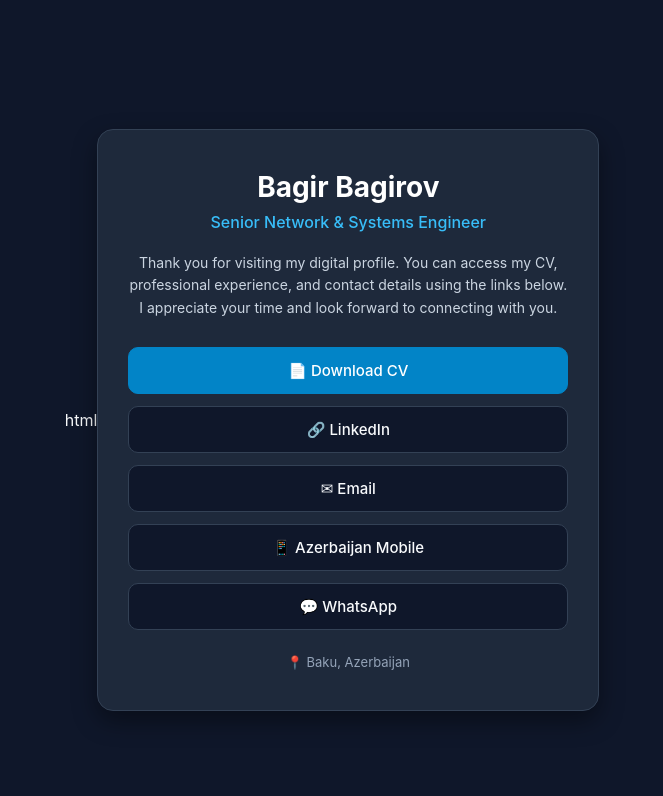
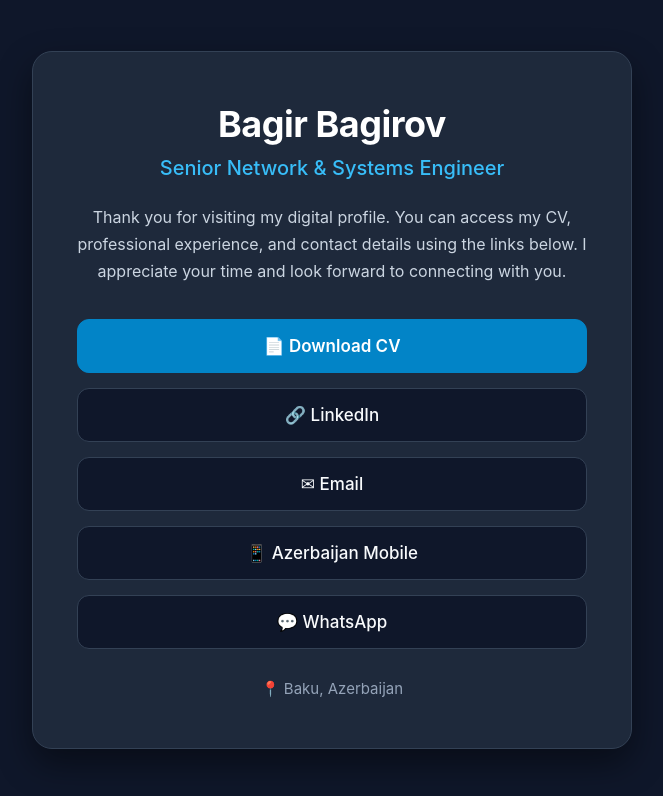
Before and after one commit to bagirbagirov/bagirbagirov.github.io, a plain HTML site: page index.html in a window 1280 px wide. Shown: the whole page, without its empty margins (308-971 px from the left). Drawn offline with Linux system fonts and the light colour scheme.

Commit message:
Update index.html

```diff
--- a/index.html
+++ b/index.html
@@ -1,4 +1,3 @@
-html
 <!DOCTYPE html>
 <html lang="en">
 <head>
@@ -6,6 +5,9 @@ html
     <meta name="viewport" content="width=device-width, initial-scale=1.0">
     <title>Bagir Bagirov | Senior Network & Systems Engineer</title>
     <style>
+        * {
+            box-sizing: border-box;
+        }
         body {
             font-family: -apple-system, BlinkMacSystemFont, "Segoe UI", Roboto, Helvetica, Arial, sans-serif;
             background-color: #0f172a;
@@ -15,49 +17,50 @@ html
             align-items: center;
             min-height: 100vh;
             margin: 0;
-            padding: 20px;
+            padding: 24px;
         }
         .card {
             background-color: #1e293b;
-            border-radius: 16px;
-            padding: 40px 30px;
-            max-width: 440px;
+            border-radius: 20px;
+            padding: 50px 44px;
+            max-width: 600px;
             width: 100%;
             text-align: center;
-            box-shadow: 0 10px 25px rgba(0, 0, 0, 0.4);
+            box-shadow: 0 15px 35px rgba(0, 0, 0, 0.45);
             border: 1px solid #334155;
         }
         h1 {
-            margin: 0 0 8px 0;
-            font-size: 28px;
+            margin: 0 0 10px 0;
+            font-size: 36px;
             font-weight: 700;
             color: #ffffff;
+            letter-spacing: -0.5px;
         }
         h2 {
-            margin: 0 0 20px 0;
-            font-size: 16px;
+            margin: 0 0 24px 0;
+            font-size: 20px;
             font-weight: 500;
             color: #38bdf8;
         }
         p {
-            font-size: 14px;
-            line-height: 1.6;
+            font-size: 16px;
+            line-height: 1.7;
             color: #cbd5e1;
-            margin-bottom: 28px;
+            margin-bottom: 34px;
         }
         .links {
             display: flex;
             flex-direction: column;
-            gap: 12px;
+            gap: 15px;
         }
         .btn {
             display: block;
             text-decoration: none;
             background-color: #0f172a;
             color: #f8fafc;
-            padding: 13px 20px;
-            border-radius: 10px;
-            font-size: 15px;
+            padding: 16px 24px;
+            border-radius: 12px;
+            font-size: 17px;
             font-weight: 500;
             border: 1px solid #334155;
             transition: all 0.2s ease;
@@ -67,16 +70,29 @@ html
             color: #0f172a;
             border-color: #38bdf8;
             font-weight: 600;
+            transform: translateY(-1px);
         }
         .btn-primary {
             background-color: #0284c7;
             border-color: #0284c7;
             color: #ffffff;
+            font-weight: 600;
         }
         .location {
-            margin-top: 24px;
-            font-size: 13px;
+            margin-top: 30px;
+            font-size: 15px;
             color: #94a3b8;
+        }
+        @media (max-width: 480px) {
+            .card {
+                padding: 36px 24px;
+            }
+            h1 {
+                font-size: 30px;
+            }
+            h2 {
+                font-size: 18px;
+            }
         }
     </style>
 </head>
```
